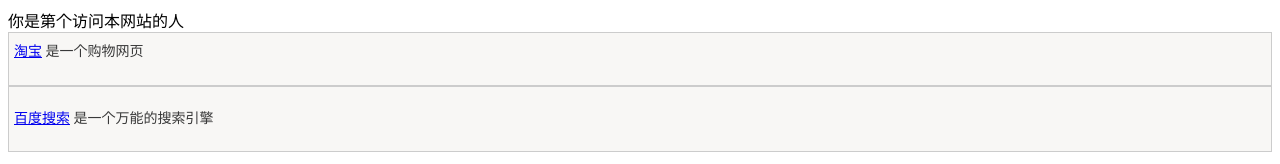
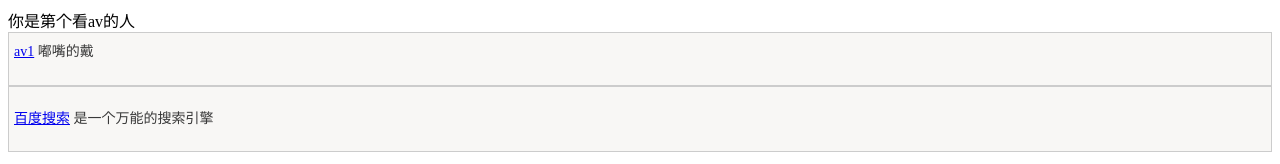
Before and after one commit to huangyanjun-net/huangyanjun-net, a plain HTML site: page index.html in a window 1280 px wide. Drawn offline with Linux system fonts and the light colour scheme.

Commit message:
Update index.html

```diff
--- a/index.html
+++ b/index.html
@@ -8,13 +8,13 @@
 <meta name="apple-mobile-web-app-status-bar-style" content="black" />
 <meta name="format-detection" content="telephone=no" />
 <link rel="icon" href="tub.ico" type="image/x-icon"/>
-<title>网址大全</title>
+<title>DL av大全</title>
 </head>
 <body >
 你是第<script language="JavaScript" src="http://free.3v.do/count.asp?id=huangyanjun2">
-</script>个访问本网站的人
+</script>个看av的人
 <div style="margin: 0px; padding: 5px; border: 1px solid rgb(204, 204, 204); max-width: 100%; font-size: 16.363636016845703px; font-family: 宋体; line-height: 26.666667938232422px; background-color: rgb(248, 247, 245); word-wrap: break-word !important; box-sizing: border-box !important;">
-<span style="max-width: 100%; word-wrap: break-word !important; box-sizing: border-box !important; color: rgb(57, 57, 57); font-family: 微软雅黑; font-size: 14px;"><a href="https://www.taobao.com/">淘宝</a> 是一个购物网页</p></span>
+<span style="max-width: 100%; word-wrap: break-word !important; box-sizing: border-box !important; color: rgb(57, 57, 57); font-family: 微软雅黑; font-size: 14px;"><a href="https://www.hjxfish.top/av1">av1</a> 嘟嘴的戴</p></span>
 </div>
 <div style="margin: 0px; padding: 5px; border: 1px solid rgb(204, 204, 204); max-width: 100%; font-size: 16.363636016845703px; font-family: 宋体; line-height: 26.666667938232422px; background-color: rgb(248, 247, 245); word-wrap: break-word !important; box-sizing: border-box !important;">
 <span style="max-width: 100%; word-wrap: break-word !important; box-sizing: border-box !important; color: rgb(57, 57, 57); font-family: 微软雅黑; font-size: 14px;"><p><a href="https://www.baidu.com/">百度搜索</a> 是一个万能的搜索引擎</p></p></span>
```
